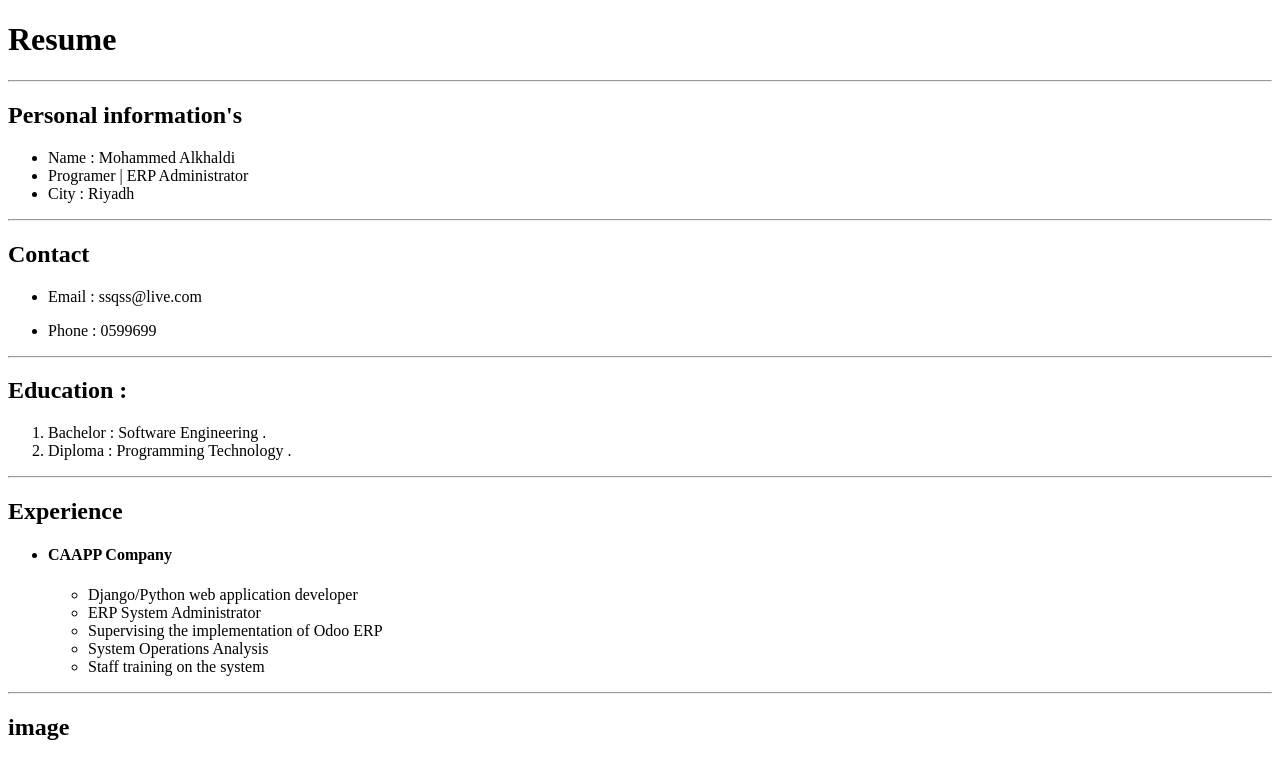
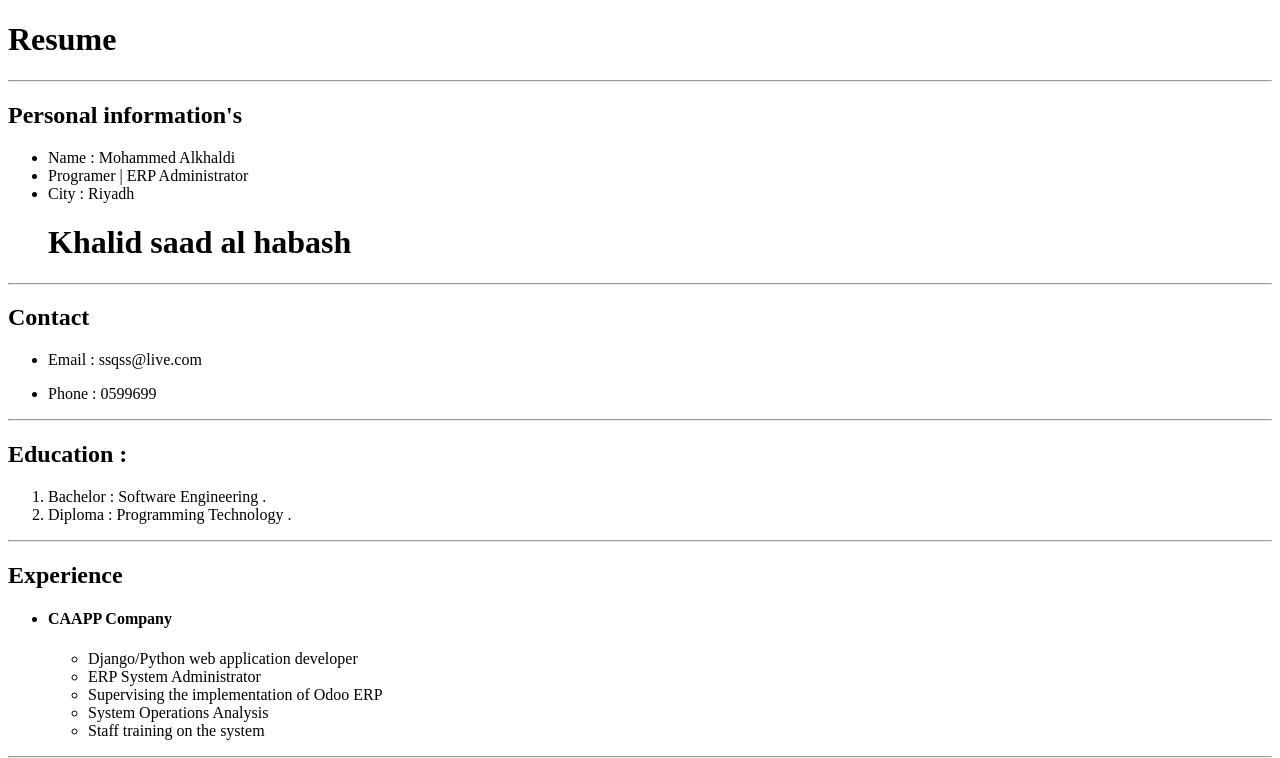
Before and after one commit to xMjhh5/FirstRepo, a plain HTML site: page index.html in a window 1280 px wide. Shown: the top 758 px of the page. Drawn offline with Linux system fonts and the light colour scheme.

Commit message:
new chang

```diff
--- a/index.html
+++ b/index.html
@@ -15,7 +15,7 @@
         <li>Name : Mohammed Alkhaldi</li>
         <li>Programer | ERP Administrator</li>
         <li>City : Riyadh</li>
-
+       <h1>Khalid saad al habash</h1>
 
     </ul>
     <hr />
```
Also changed, not shown: home.html (+1 -1 lines).
